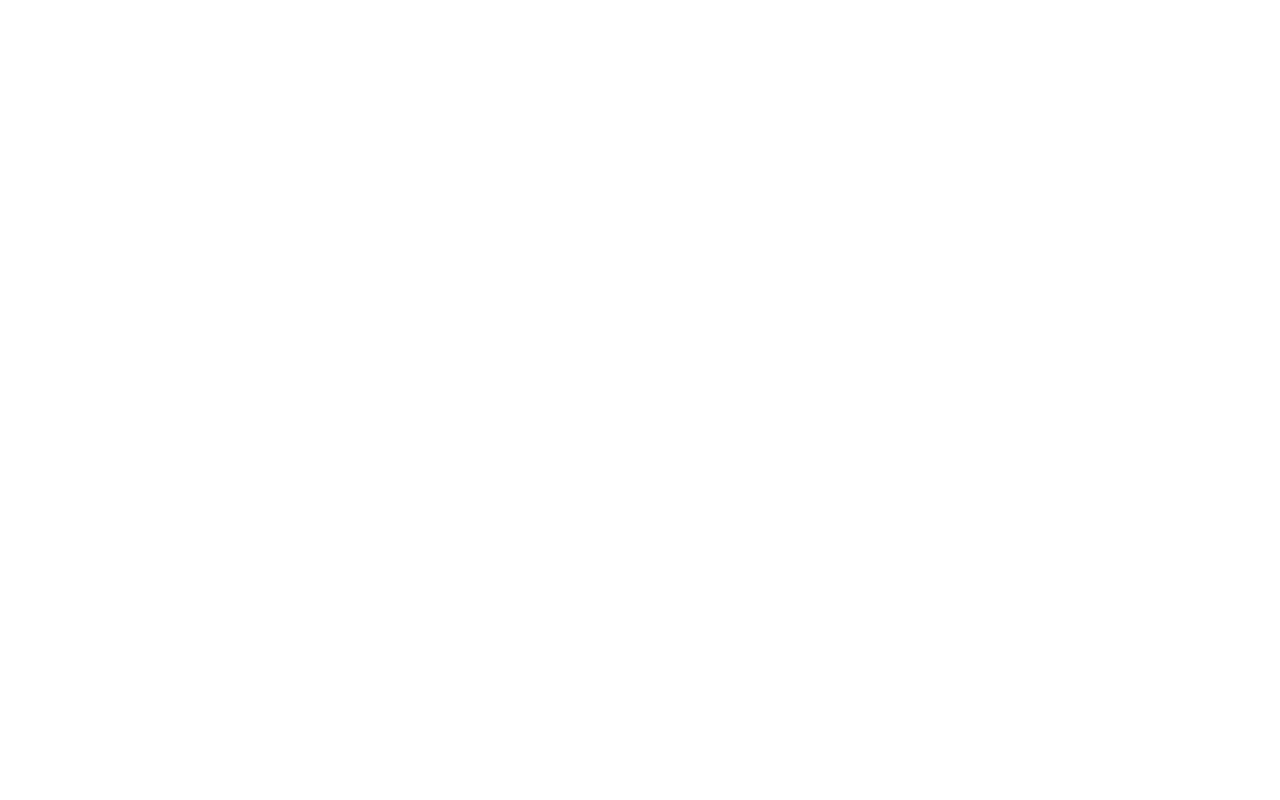
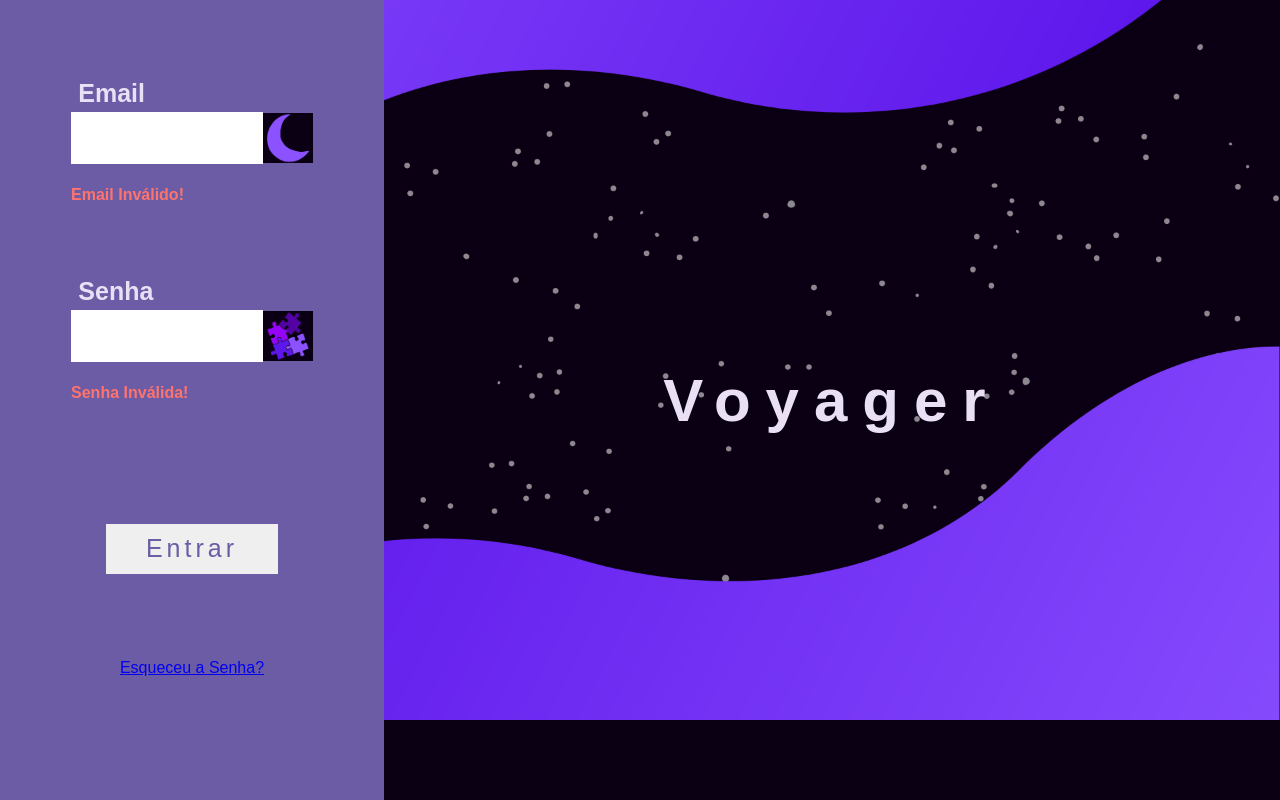
Before and after one commit to Davi-Hilario/Projeto_Voyager, a website: page Voyager_Institucional/public/login.html in a window 1280 px wide. Drawn offline with Linux system fonts and the light colour scheme.

Commit message:
criando estilo tela login

```diff
--- a/Voyager_Institucional/public/css/estilo-login.css
+++ b/Voyager_Institucional/public/css/estilo-login.css
@@ -0,0 +1,94 @@
+.tela{
+    width: 100%;
+    height: 100vh;
+    background-size: 100%;
+    background-repeat: no-repeat;
+    background-position: top;
+    display: flex;
+}
+
+.telaLogin{
+    width: 100vw;
+    height: 100vh;
+    background-image: url(../assets/img/fundoLogin.png);
+    display: flex;
+    align-items: center;
+}
+
+.telaFormulario{
+    width: 30%;
+    height: 100%;
+    background-color: #6B5CA5;
+    justify-content: center;
+}
+
+.telaFormulario .container{
+    width: 90%;
+    flex-direction: column;
+    justify-content: space-around;
+    align-items: center
+}
+
+.telaImagem{
+    width: 70%;
+    display: flex;
+    justify-content: center;
+    align-items: center;
+}
+
+.telaImagem h1{
+    color:#E9E0F5;
+    font-size: 60px;
+    font-weight: bold;
+    letter-spacing: 15px;
+}
+
+.bloco-login{
+    width: 70%;
+    height: 55%;
+    display: flex;
+    flex-direction: column;
+    justify-content: space-around;
+    /* border: 1px solid red; */
+}
+
+.bloco-login .label{
+    font-size: 25px;
+    color: #E9E0F5;
+    font-weight: bold;
+    margin-left: 3%;
+}
+
+.bloco-login .alerta-erro{
+    color: #FF736D;
+    font-weight: bold;
+}
+
+.input{
+    height: 60px;
+    width: 100%;
+    display: flex;
+    align-items: center;
+    /* border: 2px solid red; */
+}
+
+.input input{
+    width: 100%;
+    height: 50px;
+    border: none;
+}
+
+.input img{
+    width: 50px;
+    height: 50px;
+}
+
+.btn-login{
+    width: 50%;
+    height: 50px;
+    font-size: 25px;
+    letter-spacing: 4px;
+    border: none;
+    color: #6B5CA5;
+
+}
--- a/Voyager_Institucional/public/login.html
+++ b/Voyager_Institucional/public/login.html
@@ -1,12 +1,48 @@
 <!DOCTYPE html>
 <html lang="en">
+
 <head>
     <meta charset="UTF-8">
     <meta http-equiv="X-UA-Compatible" content="IE=edge">
     <meta name="viewport" content="width=device-width, initial-scale=1.0">
     <title>Entrar</title>
+    <link rel="stylesheet" href="css/estilo-login.css">
+    <link rel="stylesheet" href="css/style.css">
 </head>
+
 <body>
+    <div class="telaLogin tela">
+        <div class="telaFormulario tela">
+            <div class="container">
+                <div class="bloco-login">
+                    <div class="bloco-input">
+                        <span class="label">Email</span><br>
+                        <div class="input">
+                            <input type="text" id="txtEmail">
+                            <img src="assets/img/iconElegante.png" alt="">
+                        </div>
+                        <br>
+                        <span class="alerta-erro">Email Inválido!</span>
+                    </div>
+                    <div class="bloco-input">
+                        <span class="label">Senha</span><br>
+                        <div class="input">
+                            <input type="password" id="txtSenha">
+                            <img src="assets/img/iconOrganizado.png" alt="">
+                        </div>
+                        <br>
+                        <span class="alerta-erro">Senha Inválida!</span>
+                    </div>
+                </div>
 
+                <button onclick="cadastrar()" class="btn-login">Entrar</button>
+                <a href="esqueceuSenha.html">Esqueceu a Senha?</a>
+            </div>
+        </div>
+        <div class="telaImagem tela">
+            <h1>Voyager</h1>
+        </div>
+    </div>
 </body>
+
 </html>
```
Also changed, not shown: Voyager_Institucional/public/assets/img/fundoLogin.png (added).
